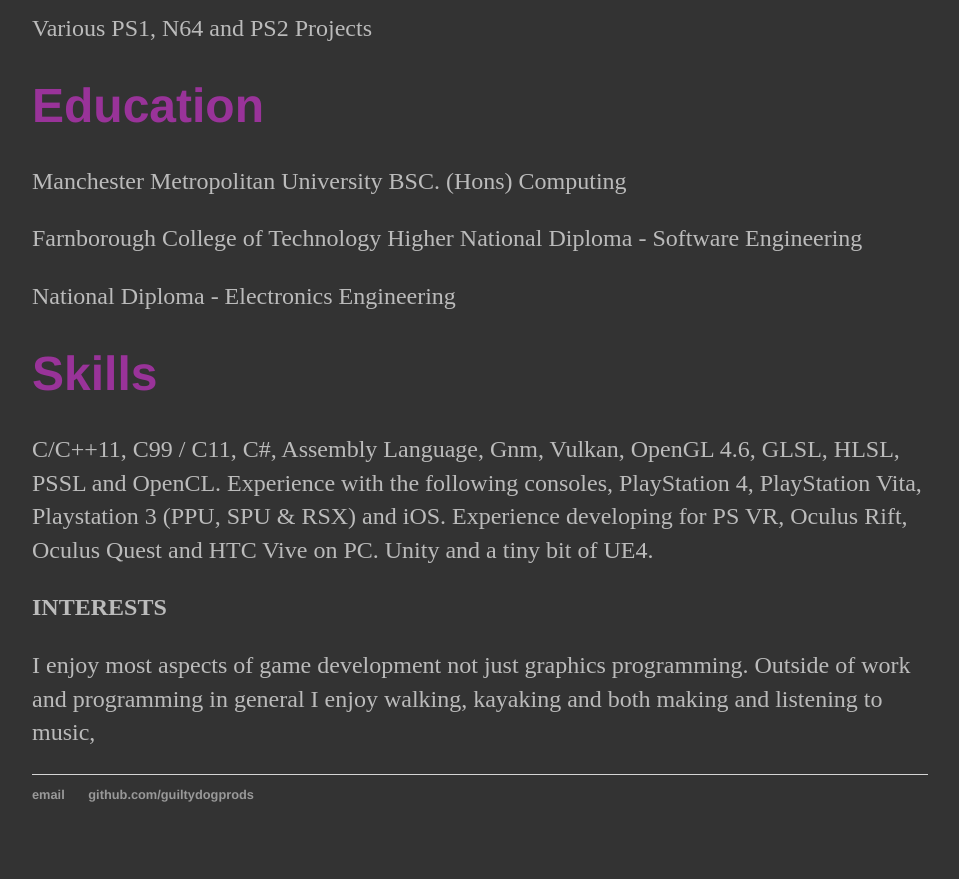
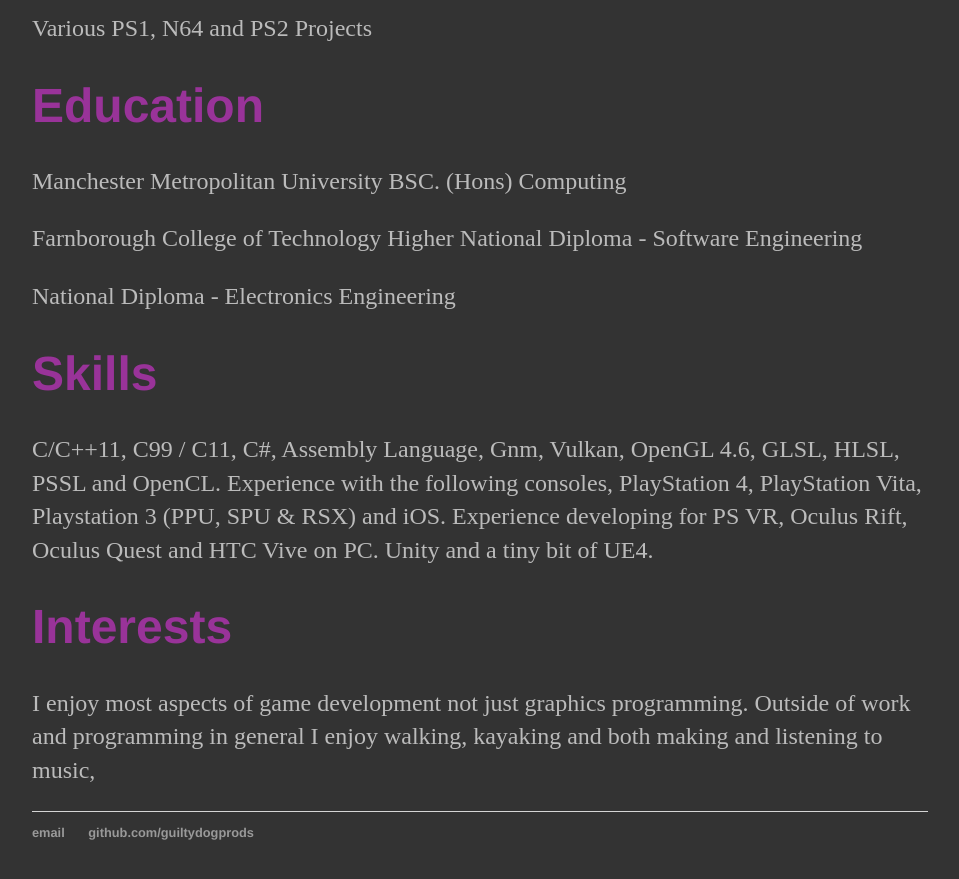
Before and after one commit to guiltydogprods/guiltydogprods.github.io, a Jekyll site: the page built from cv.md, in a window 1280 px wide and 900 px high, scrolled down 5602 px. Shown: the top 879 px of the window, without its empty margins (160-1119 px from the left). Built offline with Jekyll 4.4.1, drawn with Linux system fonts in a browser that asks for light colours; our own code applies the rules of GitHub Pages for plain Markdown files.

Commit message:
Update cv.md

```diff
--- a/cv.md
+++ b/cv.md
@@ -76,7 +76,7 @@
 
 being created for me by friends / ex-colleagues.
 
--   Ported the game to PlayStation Mobile (C\#) several years later.
+-   Ported the game to PlayStation Mobile (C#) several years later.
 
 Contract Programmer: Venetica PS3 (Wizarbox)
 
@@ -148,6 +148,7 @@
 
 C/C++11, C99 / C11, C\#, Assembly Language, Gnm, Vulkan, OpenGL 4.6, GLSL, HLSL, PSSL and OpenCL. Experience with the following consoles, PlayStation 4, PlayStation Vita, Playstation 3 (PPU, SPU & RSX) and iOS. Experience developing for PS VR, Oculus Rift, Oculus Quest and HTC Vive on PC. Unity and a tiny bit of UE4.
 
-**INTERESTS**
+Interests
+=========
 
 I enjoy most aspects of game development not just graphics programming. Outside of work and programming in general I enjoy walking, kayaking and both making and listening to music,
```
